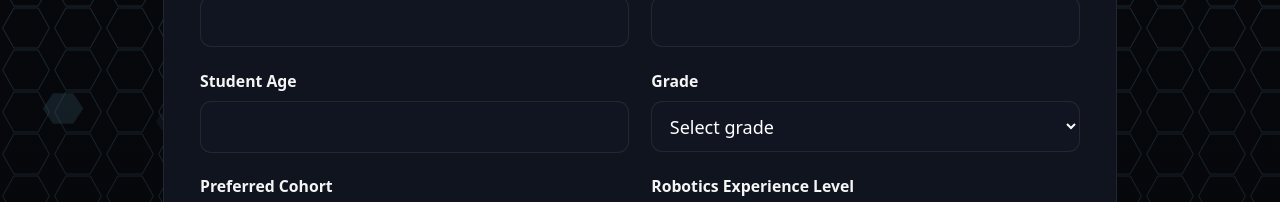
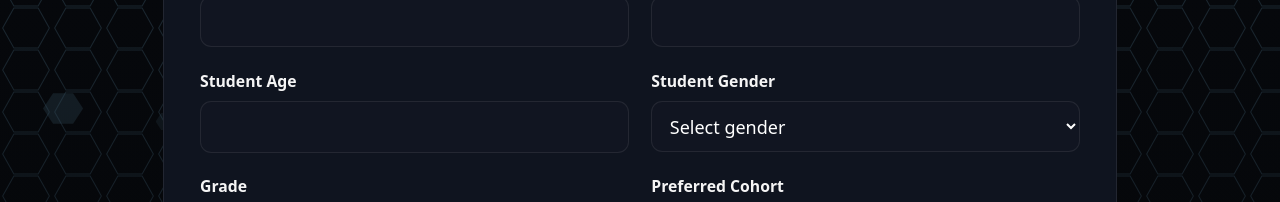
Before and after one commit to KingKumar/camp-asimov, a Next.js app: page /apply in a window 1280 px wide. Shown: the part 581-783 px from the top of the page. Built offline with nearby package versions, Linux system fonts and the light colour scheme.

Commit message:
student gender added

```diff
--- a/app/(site)/apply/page.tsx
+++ b/app/(site)/apply/page.tsx
@@ -98,6 +98,16 @@ export default function ApplyPage() {
               <input id="student_age" name="student_age" type="number" min={8} max={18} required className="mt-2 w-full rounded-lg border px-3 py-2.5 text-base bg-[#111521] text-white" style={{ borderColor: ink.line }} />
             </div>
             <div>
+              <label htmlFor="student_gender" className="block text-sm font-semibold text-neutral-100">Student Gender</label>
+              <select id="student_gender" name="student_gender" defaultValue="" className="mt-2 w-full rounded-lg border px-3 py-2.5 text-base bg-[#111521] text-white" style={{ borderColor: ink.line }}>
+                <option value="" disabled>Select gender</option>
+                <option value="Female">Female</option>
+                <option value="Male">Male</option>
+                <option value="Non-binary">Non-binary</option>
+                <option value="Prefer not to say">Prefer not to say</option>
+              </select>
+            </div>
+            <div>
               <label htmlFor="grade" className="block text-sm font-semibold text-neutral-100">Grade</label>
               <select id="grade" name="grade" required defaultValue="" className="mt-2 w-full rounded-lg border px-3 py-2.5 text-base bg-[#111521] text-white" style={{ borderColor: ink.line }}>
                 <option value="" disabled>Select grade</option>
```
